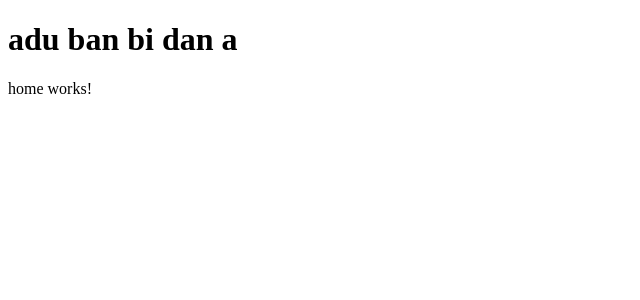
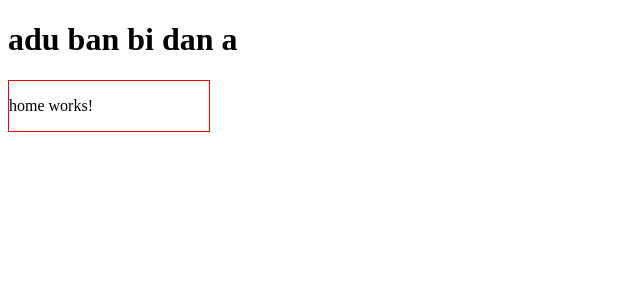
Before and after one commit to huynguyen2511/Frontend-project, an Angular app: page / in a window 1280 px wide. Shown: the top 300 px of the page, without its empty margins (0-640 px from the left). Built offline with nearby package versions, Linux system fonts and the light colour scheme.

Commit message:
vd tu 12 -14

```diff
--- a/src/app/app.module.ts
+++ b/src/app/app.module.ts
@@ -1,5 +1,6 @@
 import { NgModule } from '@angular/core';
 import { BrowserModule } from '@angular/platform-browser';
+import { FormsModule } from '@angular/forms';
 
 import { AppRoutingModule } from './app-routing.module';
 import { AppComponent } from './app.component';
@@ -12,7 +13,8 @@ import { HomeComponent } from './home/home.component';
   ],
   imports: [
     BrowserModule,
-    AppRoutingModule
+    AppRoutingModule,
+    FormsModule
   ],
   providers: [],
   bootstrap: [AppComponent]
--- a/src/app/home/home.component.html
+++ b/src/app/home/home.component.html
@@ -1 +1,23 @@
-<p>home works!</p>
+<div class="test">
+    <p>home works!</p>
+
+    <!-- ngModel (vd12)-->
+    <!-- <input type="text" [(ngModel)]="name">
+    <h2>Toi ten {{name}}</h2>
+    <button (click)="resetName()" >Reset ten</button> -->
+
+
+    <!-- ng-template (vd13)-->
+    <!-- <input type="text" [(ngModel)]="age">
+    <h2>Toi ten {{age}}</h2>
+    <div *ngIf="age <= 18; then tre; else gia"></div>
+    <ng-template #tre>Ban tre</ng-template>
+    <ng-template #gia>Ban gia</ng-template> -->
+
+    <!-- ngFor (vd14)     -->
+    <!-- <h1>Trai cay</h1>
+    <div *ngFor="let trai of traiCay; let i = index">
+        <li>{{ (i+1) }}. {{trai}}</li>
+    </div> -->
+
+</div>
--- a/src/app/home/home.component.scss
+++ b/src/app/home/home.component.scss
@@ -0,0 +1,4 @@
+.test {
+    border: 1px solid red;
+    width: 200px;
+}
--- a/src/app/home/home.component.ts
+++ b/src/app/home/home.component.ts
@@ -1,10 +1,22 @@
-import { Component } from '@angular/core';
+import { Component, OnInit } from '@angular/core';
 
 @Component({
   selector: 'app-home',
   templateUrl: './home.component.html',
   styleUrls: ['./home.component.scss']
 })
-export class HomeComponent {
+export class HomeComponent implements OnInit{
+  public name = 'Huy';
+  public age = 18
+  public traiCay =['tao','nho','cam','quit'];
 
+  constructor() {}
+  ngOnInit(): void {
+
+  }
+
+  // public resetName(): void{
+  //   console.log('resetName');
+  //   this.name = '';
+  // }
 }
```
